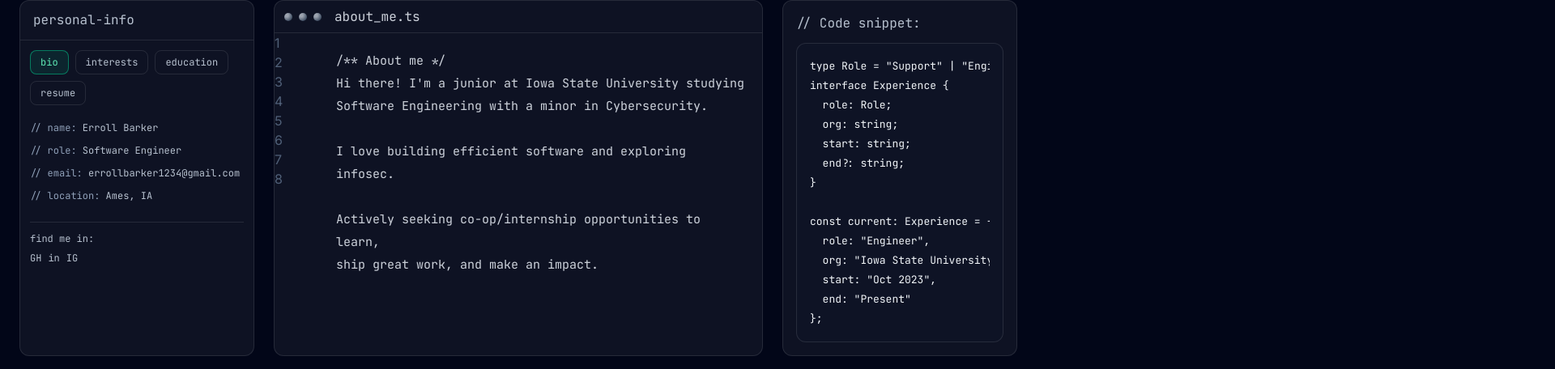
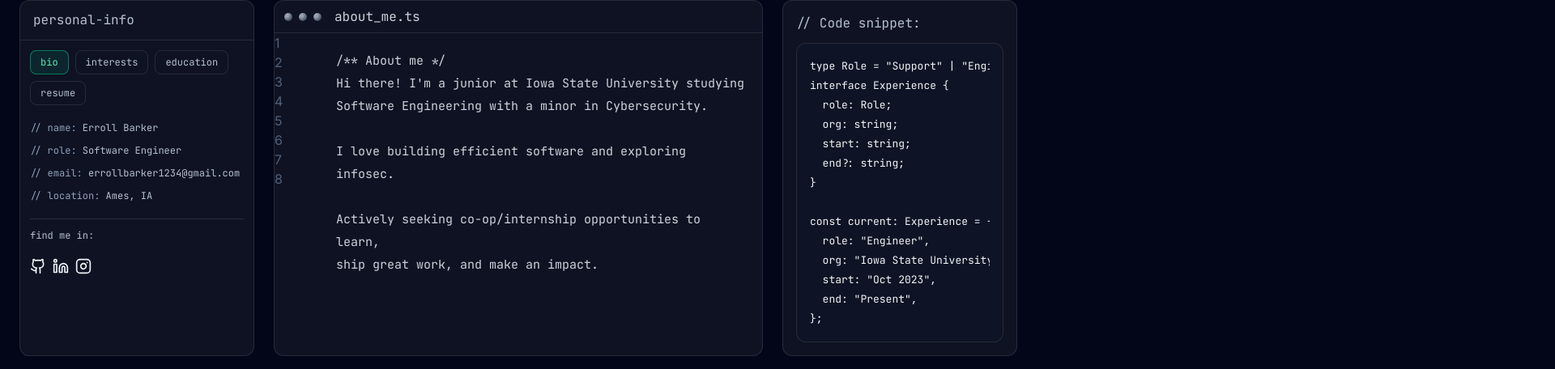
Before and after one commit to Jr24Future/jr24future.github.io, a React (Vite) app: page / in a window 1280 px wide. Shown: the part 882-1338 px from the top of the page at 81% size, 1920 px wide, since content can reach past the window. Built offline with nearby package versions, Linux system fonts and the light colour scheme.

Commit message:
iron out the detail for the about section

```diff
--- a/package.json
+++ b/package.json
@@ -11,6 +11,7 @@
     "deploy": "gh-pages -d dist"
   },
   "dependencies": {
+    "lucide-react": "^0.544.0",
     "react": "^19.1.1",
     "react-dom": "^19.1.1",
     "react-router-dom": "^7.9.1"
--- a/src/components/About.tsx
+++ b/src/components/About.tsx
@@ -1,5 +1,7 @@
 import { useMemo, useState } from "react";
 import { about, site, resumeShort } from "../data";
+import { Github, Linkedin, Instagram, Link as LinkIcon, GraduationCap, BookOpen, Code2, Shield } from "lucide-react";
+import { interestsNow, schools, resumeSkillsShort, resumeProjectLinks } from "../data";
 
 type TabKey = "bio" | "interests" | "education" | "resume";
 
@@ -20,21 +22,14 @@ export default function About() {
       return ["/** education */", ...about.education.map(e => `- ${e.school} — ${e.degree} (${e.when})`)];
     // resume (short)
     const lines: string[] = [];
-    lines.push("/** resume (short) */");
-    lines.push("");
-    lines.push("// summary");
+    lines.push("/** resume (short) */", "", "// summary");
     resumeShort.summary.forEach(s => lines.push(s));
-    lines.push("");
-    lines.push("// experience");
+    lines.push("", "// experience");
     resumeShort.experience.forEach(x => {
       lines.push(`- ${x.role} @ ${x.org} (${x.when})`);
       x.points.forEach(p => lines.push(`  • ${p}`));
     });
-    lines.push("");
-    lines.push("// skills");
-    lines.push(resumeShort.skills.join(", "));
-    lines.push("");
-    lines.push('// see full → /resume');
+    lines.push("", "// skills", resumeShort.skills.join(", "), "", '// see full → /resume');
     return lines;
   }, [tab]);
 
@@ -69,41 +64,112 @@ export default function About() {
               ))}
             </div>
 
-
-
-            {/* quick facts (auto-updates with tab) */}
-            <div className="mt-4 text-xs leading-6">
+            {/* contextual content */}
+            <div className="mt-4 text-xs leading-6 space-y-4">
+              {/* BIO → keep social links */}
               {tab === "bio" && (
+                <>
                   <div className="space-y-1">
                     <div><span className="text-slate-400">// name:</span> {site.name}</div>
                     <div><span className="text-slate-400">// role:</span> {site.role}</div>
                     <div><span className="text-slate-400">// email:</span> {site.email}</div>
                     <div><span className="text-slate-400">// location:</span> {site.location}</div>
                   </div>
+
+                  <hr className="border-white/10 my-2" />
+
+                  <div>find me in:</div>
+                  <div className="mt-2 flex gap-2 text-slate-100">
+                    <a className="icon-btn" href={site.github} target="_blank" rel="noreferrer noopener" aria-label="GitHub">
+                      <Github className="w-5 h-5" />
+                    </a>
+                    <a className="icon-btn" href={site.linkedin} target="_blank" rel="noreferrer noopener" aria-label="LinkedIn">
+                      <Linkedin className="w-5 h-5" />
+                    </a>
+                    {site.instagram && (
+                      <a className="icon-btn" href={site.instagram} target="_blank" rel="noreferrer noopener" aria-label="Instagram">
+                        <Instagram className="w-5 h-5" />
+                      </a>
                     )}
+                  </div>
+                </>
+              )}
+
+              {/* INTERESTS → icons + links */}
               {tab === "interests" && (
-                <div className="space-y-1">
+                <>
                   <div className="text-slate-400">// currently into:</div>
-                  <div>TypeScript • React • Canvas • Security</div>
+                  <div className="mt-2 grid grid-cols-1 gap-2">
+                    {interestsNow.map((it) => (
+                      <a
+                        key={it.label}
+                        href={it.href}
+                        target="_blank"
+                        rel="noreferrer noopener"
+                        className="flex items-center gap-2 px-2 py-1.5 rounded-lg border border-white/10 hover:bg-white/10"
+                      >
+                        {it.label.includes("TypeScript") && <Code2 className="w-4 h-4 text-sky-300" />}
+                        {it.label.includes("React") && <Code2 className="w-4 h-4 text-cyan-300" />}
+                        {it.label.includes("Canvas") && <BookOpen className="w-4 h-4 text-emerald-300" />}
+                        {it.label.includes("Security") && <Shield className="w-4 h-4 text-emerald-300" />}
+                        <span>{it.label}</span>
+                        <LinkIcon className="ml-auto w-3.5 h-3.5 opacity-60" />
+                      </a>
+                    ))}
+                  </div>
+                </>
+              )}
+
+              {/* EDUCATION → school icons + links + notes */}
+              {tab === "education" && (
+                <div className="space-y-3">
+                  {schools.map((s) => (
+                    <a
+                      key={s.name}
+                      href={s.url}
+                      target="_blank"
+                      rel="noreferrer noopener"
+                      className="block rounded-lg border border-white/10 hover:bg-white/10 px-2 py-2"
+                    >
+                      <div className="flex items-center gap-2">
+                        <GraduationCap className="w-4 h-4 text-emerald-300" />
+                        <span>{s.name}</span>
+                      </div>
+                      {s.note && <div className="pl-6 text-slate-400">{s.note}</div>}
+                    </a>
+                  ))}
                 </div>
               )}
-              {tab === "education" && (
-                <div className="space-y-1">
-                  <div className="text-slate-400">// school:</div>
-                  <div>Iowa State University</div>
-                </div>
-              )}
+
+              {/* RESUME → skills chips + links to projects section */}
+              {tab === "resume" && (
+                <>
+                  <div className="text-slate-400">// skills</div>
+                  <div className="mt-2 flex flex-wrap gap-2">
+                    {resumeSkillsShort.map((sk) => (
+                      <span key={sk} className="px-2 py-1 rounded-lg border border-white/10 bg-white/5">{sk}</span>
+                    ))}
                   </div>
 
+                  <div className="text-slate-400 mt-4">// projects</div>
+                  <div className="mt-2 grid grid-cols-1 gap-2">
+                    {resumeProjectLinks.map((p) => (
+                      <a
+                        key={p.label}
+                        href={p.href}
+                        className="flex items-center gap-2 px-2 py-1.5 rounded-lg border border-white/10 hover:bg-white/10"
+                      >
+                        <Code2 className="w-4 h-4 text-emerald-300" />
+                        <span>{p.label}</span>
+                      </a>
+                    ))}
+                  </div>
 
-            {/* social */}
-            <div className="mt-5 border-t border-white/10 pt-3 text-xs">
-              find me in:
-              <div className="mt-2 flex gap-2">
-                <a className="icon-btn" href={site.github} target="_blank" rel="noreferrer" aria-label="GitHub">GH</a>
-                <a className="icon-btn" href={site.linkedin} target="_blank" rel="noreferrer" aria-label="LinkedIn">in</a>
-                <a className="icon-btn" href={site.instagram} target="_blank" rel="noreferrer" aria-label="Instagram">IG</a>
+                  <div className="pt-3">
+                    <a href="/resume" className="btn-primary">see full version of resume</a>
                   </div>
+                </>
+              )}
             </div>
           </div>
         </aside>
@@ -130,12 +196,7 @@ export default function About() {
               <pre className="editor-code font-mono text-slate-200/90 text-[15px] leading-7 whitespace-pre-wrap">
                 {editorLines.join("\n")}
               </pre>
-
-              {tab === "resume" && (
-                <div className="mt-4">
-                  <a href="/resume" className="btn-primary">see full version of resume</a>
-                </div>
-              )}
+              {/* If you prefer the CTA here instead, move it from the left card */}
             </div>
           </div>
         </section>
@@ -145,24 +206,20 @@ export default function About() {
           <p className="font-mono text-slate-300/90">// Code snippet:</p>
           <div className="mt-3 p-4 rounded-xl border border-white/10 bg-slate-900/40">
             <pre className="font-mono text-[13px] leading-6 overflow-x-auto">
-              <code>
-                <span className="token-key">type</span> Role{" "}
-                <span className="token-key">=</span> <span className="token-str">"Support"</span>{" "}
-                <span className="token-key">|</span> <span className="token-str">"Engineer"</span>;
-                {"\n"}
-                <span className="token-key">interface</span> Experience {"{"}{"\n"}
-                &nbsp;&nbsp;role: Role;{"\n"}
-                &nbsp;&nbsp;org: <span className="token-type">string</span>;{"\n"}
-                &nbsp;&nbsp;start: <span className="token-type">string</span>;{"\n"}
-                &nbsp;&nbsp;end?: <span className="token-type">string</span>;{"\n"}
-                {"}"}{"\n\n"}
-                <span className="token-key">const</span> current: Experience {"="} {"{"}{"\n"}
-                &nbsp;&nbsp;role: <span className="token-str">"Engineer"</span>,{"\n"}
-                &nbsp;&nbsp;org: <span className="token-str">"Iowa State University"</span>,{"\n"}
-                &nbsp;&nbsp;start: <span className="token-str">"Oct 2023"</span>,{"\n"}
-                &nbsp;&nbsp;end: <span className="token-str">"Present"</span>{"\n"}
-                {"}"};{"\n"}
-              </code>
+{`type Role = "Support" | "Engineer";
+interface Experience {
+  role: Role;
+  org: string;
+  start: string;
+  end?: string;
+}
+
+const current: Experience = {
+  role: "Engineer",
+  org: "Iowa State University",
+  start: "Oct 2023",
+  end: "Present",
+};`}
             </pre>
           </div>
         </aside>
--- a/src/components/TechTicker.tsx
+++ b/src/components/TechTicker.tsx
@@ -23,6 +23,7 @@ const tech: Tech[] = [
   { name: "Angular",    src: "https://cdn.jsdelivr.net/gh/devicons/devicon/icons/angular/angular-original.svg" },
   { name: "BootStrap",  src: "https://cdn.jsdelivr.net/gh/devicons/devicon/icons/bootstrap/bootstrap-original.svg" },
   { name: "json",       src: "https://cdn.jsdelivr.net/gh/devicons/devicon/icons/json/json-original.svg" },
+  { name: "jamf",       src: "/JAMF.svg" }
 ];
 
 // Floating tooltip rendered into <body> so no clipping
--- a/src/data.ts
+++ b/src/data.ts
@@ -4,12 +4,43 @@ export const site = {
   role: "Software Engineer",
   location: "Ames, IA",
   blurb:
-    "Sit back, relax, and enjoy a cup of coffee. Play classic arcade games, or explore what I’ve been building — otherwise hang out with the Goose.",
+    "Sit back, relax, and enjoy a cup of coffee. Play classic arcade games, or explore what I’ve been building, otherwise hang out with the Goose.",
   github: "https://github.com/Jr24Future",
   linkedin: "https://www.linkedin.com/in/your-handle",
   email: "errollbarker1234@gmail.com",
   instagram: "https://www.instagram.com/jr_frames_/",
 };
+
+export const interestsNow = [
+  { label: "TypeScript", href: "https://www.typescriptlang.org/" },
+  { label: "React",      href: "https://react.dev/" },
+  { label: "Canvas API", href: "https://developer.mozilla.org/en-US/docs/Web/API/Canvas_API" },
+  { label: "Security",   href: "https://owasp.org/" },
+];
+
+export const schools = [
+  {
+    name: "Iowa State University",
+    url: "https://www.iastate.edu/",
+    note: "B.S. Software Engineering (Minor: Cybersecurity)",
+  },
+  {
+    name: "Sigourney Jr-Sr High School",
+    url: "https://www.sigourneyschools.com/",
+    note: "High School Diploma",
+  },
+];
+
+export const resumeSkillsShort = [
+  "TypeScript", "React", "Node", "Tailwind",
+  "Java", "C", "SQL", "Security",
+];
+
+export const resumeProjectLinks = [
+  { label: "Snake Collector", href: "#projects" },
+  { label: "URL Shortener",   href: "#projects" },
+  { label: "Portfolio",       href: "#projects" },
+];
 
 export const about = {
   bio: [
```
Also changed, not shown: src/components/ResumePage.tsx (+6 -4 lines), public/JAMF.svg (added), 1 other file (tests, documents, lock files or other folders). Lines whose indentation alone changed are shown as unchanged.
